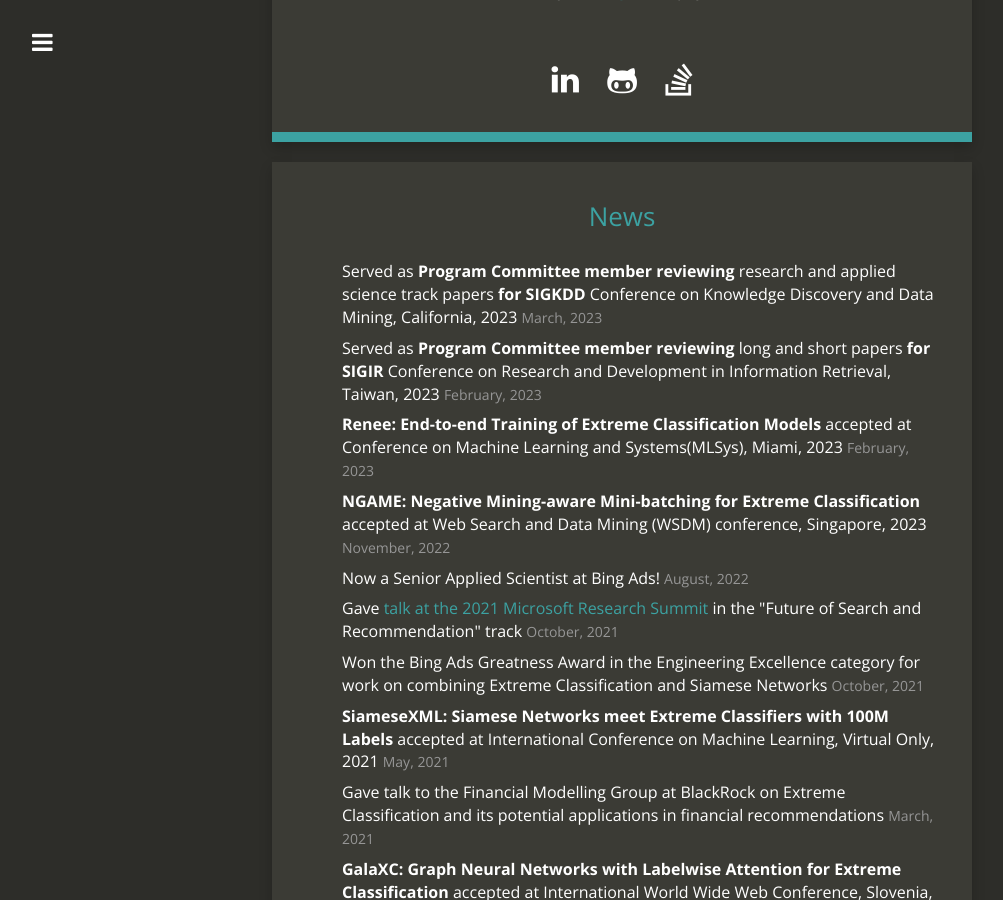
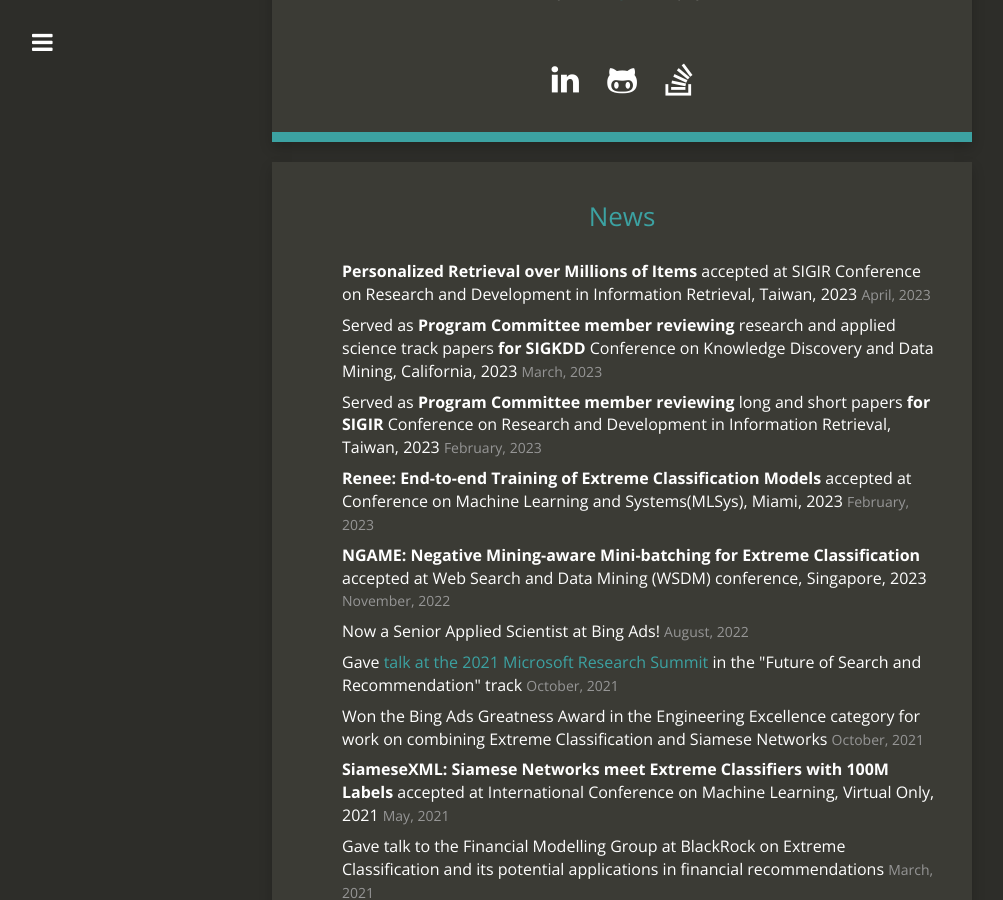
Before and after one commit to DeepakSaini119/DeepakSaini119.github.io, a Jekyll site: the page built from index.html, in a window 1280 px wide and 900 px high, scrolled down 556 px. Shown: the whole window, without its empty margins (18-1021 px from the left). Built offline with Jekyll 4.4.1, drawn with Linux system fonts in a browser that asks for light colours; nearby versions of some CDN libraries.

Commit message:
Update index.html

```diff
--- a/index.html
+++ b/index.html
@@ -31,6 +31,12 @@
 
             <div>
                 <ul>
+                    <li>
+                        <b>Personalized Retrieval over Millions of Items</b> accepted at SIGIR Conference on Research and Development in Information Retrieval, Taiwan, 2023
+                        <small style="font-size: 14px;margin-top: -10px;padding-top: 0px;color: #969696;"}>April, 2023</small>
+                    </li>
+                    <br style="display: block;content: '';margin-top: 8px;">
+
                     <li>
                         Served as <b>Program Committee member reviewing</b> research and applied science track papers <b>for SIGKDD</b> Conference on Knowledge Discovery and Data Mining, California, 2023
                         <small style="font-size: 14px;margin-top: -10px;padding-top: 0px;color: #969696;"}>March, 2023</small>
```
